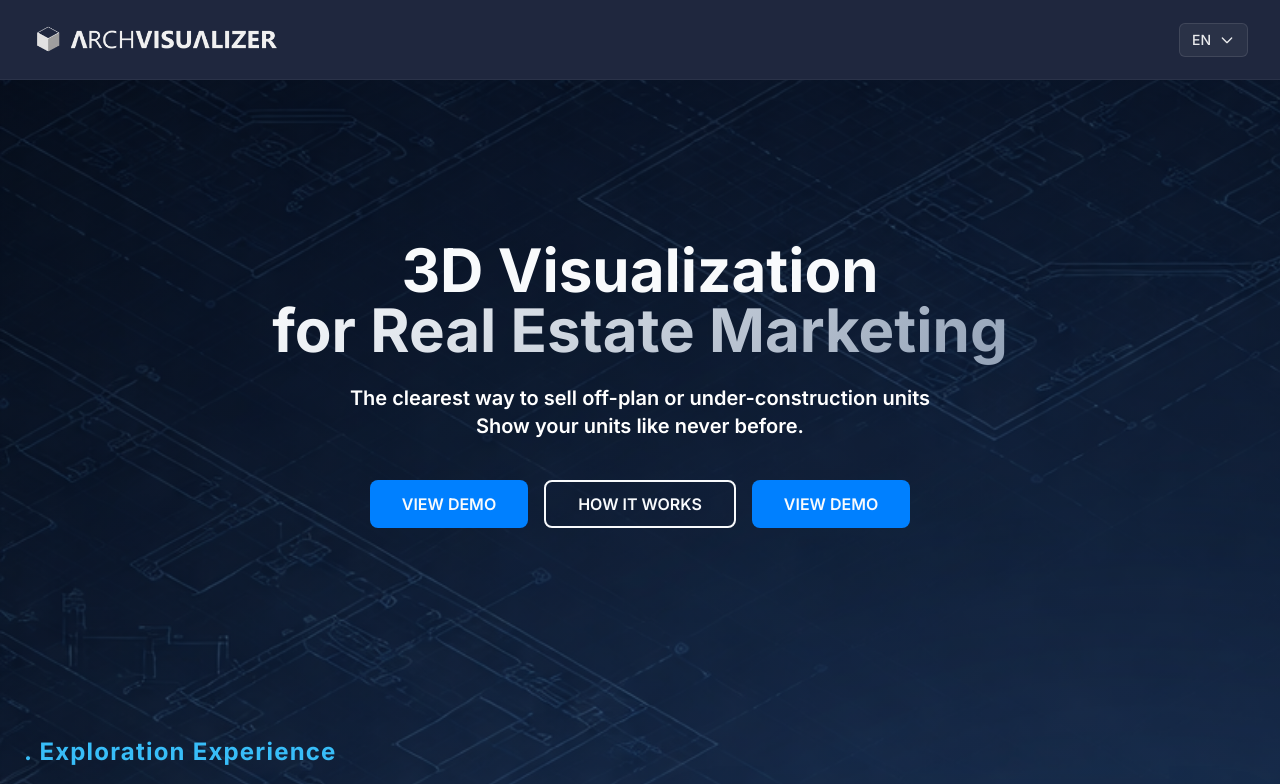
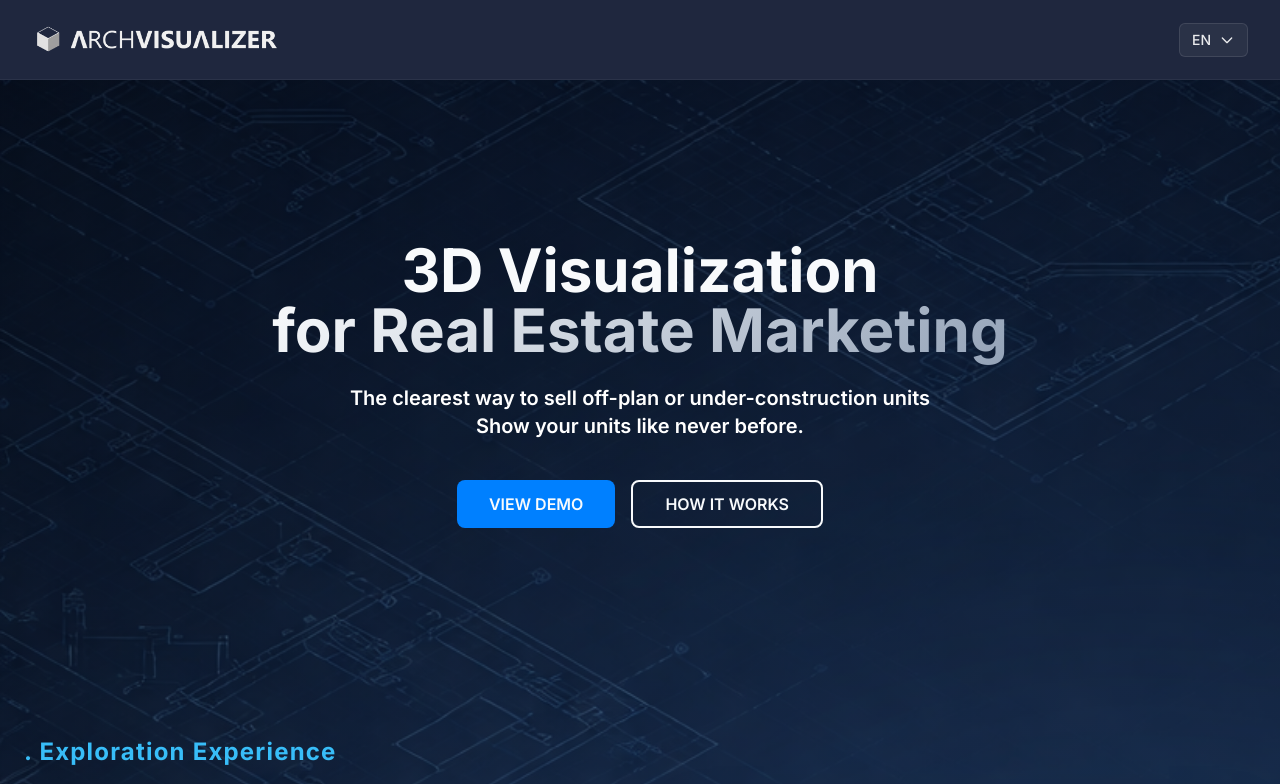
Before and after one commit to facuCogliati/Arch, a React (Vite) app: page / in a window 1280 px wide. Shown: the top 784 px of the page. Built offline with nearby package versions, Linux system fonts and the light colour scheme; the HTML template or start-up script is replaced by a standard one.

Commit message:
Comment out demo link in HeroSection for future reference

```diff
--- a/src/components/HeroSection.tsx
+++ b/src/components/HeroSection.tsx
@@ -89,11 +89,11 @@ const HeroSection = ({ t, lang }) => {
           >
             {t.btnHow}
           </Button>
-          <Link to="https://www.archvisualizer.com/serena/">
+          {/* <Link to="https://www.archvisualizer.com/serena/">
             <Button variant="hero" size="lg">
               {t.btnDemo}
             </Button>
-          </Link>
+          </Link> */}
         </div>
       </div>
 
```
